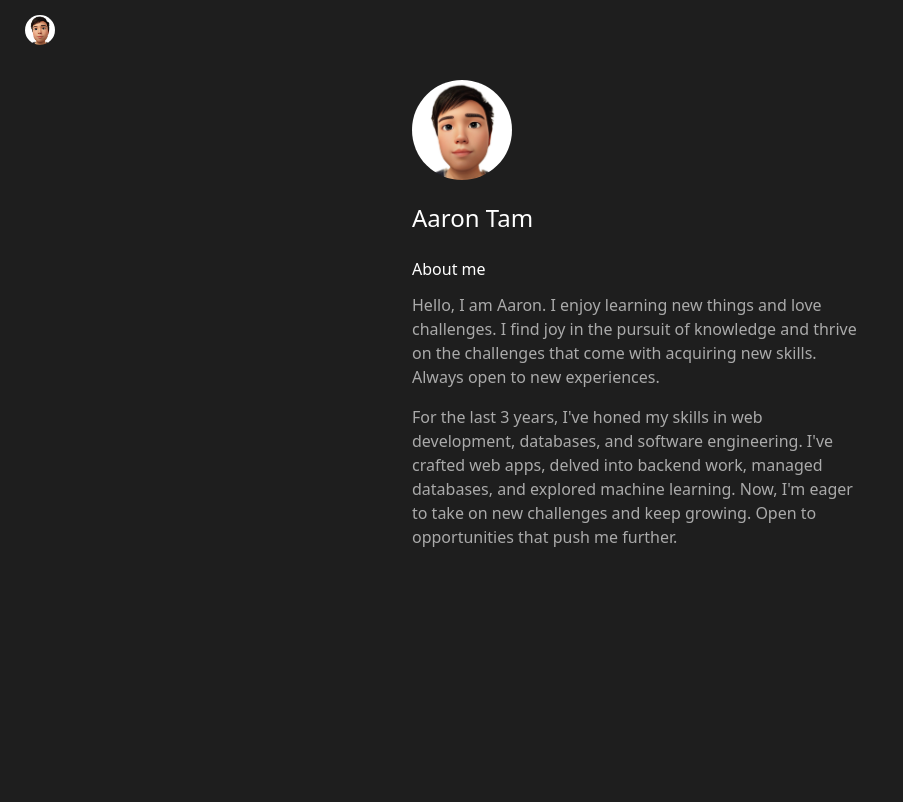
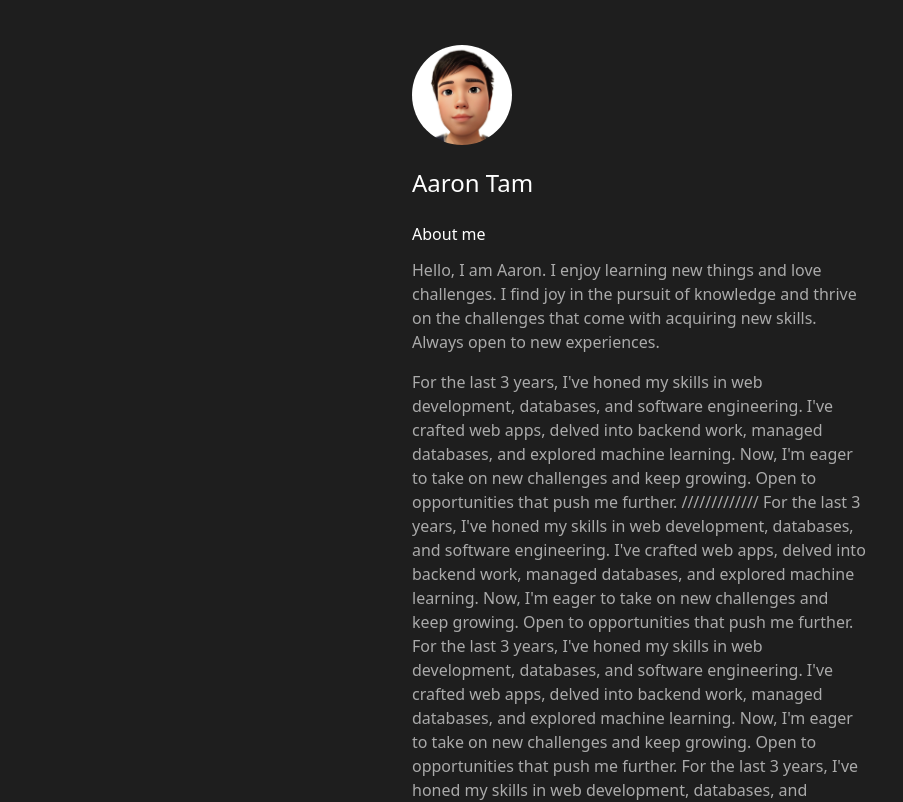
Before and after one commit to tlkaaa/aarontam, a React (Vite) app: page / in a window 1280 px wide. Shown: the top 802 px of the page, without its empty margins (0-903 px from the left). Built offline with nearby package versions, Linux system fonts and the light colour scheme.

Commit message:
logo animation

```diff
--- a/src/App.jsx
+++ b/src/App.jsx
@@ -5,7 +5,7 @@ import "./styles.css";
 function App() {
   return (
     <>
-      <Navigation />
+      {/* <Navigation /> */}
       <Content />
     </>
   );
--- a/src/Content.jsx
+++ b/src/Content.jsx
@@ -2,15 +2,49 @@ import Container from "react-bootstrap/Container";
 import Row from "react-bootstrap/Row";
 import Col from "react-bootstrap/Col";
 import "./styles.css";
+import { useEffect, useState } from "react";
 
 export default function Content() {
+  const [logoPosition, setLogoPosition] = useState("offset-0");
+  const [logoSize, setLogoSize] = useState(100);
+
+  useEffect(() => {
+    const handleScroll = () => {
+      if (window.scrollY <= 70) {
+        setLogoPosition(`offset-0`);
+        setLogoSize(100);
+      }
+      if (window.scrollY > 70) {
+        setLogoPosition(`offset-11`);
+        setLogoSize(30);
+      }
+    };
+    handleScroll();
+
+    window.addEventListener("scroll", handleScroll);
+    return () => {
+      window.removeEventListener("scroll", handleScroll);
+    };
+  }, [logoPosition]);
+
   return (
     <>
+      <Container className="logo" id="logo-container">
+        <Row>
+          <Col className={logoPosition}>
+            <img
+              src="personal_pic.JPG"
+              width={logoSize}
+              onClick={() => {
+                window.scrollTo(0, 0);
+              }}
+            />
+          </Col>
+        </Row>
+      </Container>
+
       <Container id="main-container" align="center">
         <Row className="row-cols-1">
-          <Col align="left">
-            <img src="personal_pic.JPG" width="100" id="content-logo" />
-          </Col>
           <Col className="mt-4" align="left">
             <h4>Aaron Tam</h4>
           </Col>
@@ -35,7 +69,50 @@ export default function Content() {
               databases, and software engineering. I've crafted web apps, delved
               into backend work, managed databases, and explored machine
               learning. Now, I'm eager to take on new challenges and keep
-              growing. Open to opportunities that push me further.
+              growing. Open to opportunities that push me further. /////////////
+              For the last 3 years, I've honed my skills in web development,
+              databases, and software engineering. I've crafted web apps, delved
+              into backend work, managed databases, and explored machine
+              learning. Now, I'm eager to take on new challenges and keep
+              growing. Open to opportunities that push me further. For the last
+              3 years, I've honed my skills in web development, databases, and
+              software engineering. I've crafted web apps, delved into backend
+              work, managed databases, and explored machine learning. Now, I'm
+              eager to take on new challenges and keep growing. Open to
+              opportunities that push me further. For the last 3 years, I've
+              honed my skills in web development, databases, and software
+              engineering. I've crafted web apps, delved into backend work,
+              managed databases, and explored machine learning. Now, I'm eager
+              to take on new challenges and keep growing. Open to opportunities
+              that push me further. For the last 3 years, I've honed my skills
+              in web development, databases, and software engineering. I've
+              crafted web apps, delved into backend work, managed databases, and
+              explored machine learning. Now, I'm eager to take on new
+              challenges and keep growing. Open to opportunities that push me
+              further. For the last 3 years, I've honed my skills in web
+              development, databases, and software engineering. I've crafted web
+              apps, delved into backend work, managed databases, and explored
+              machine learning. Now, I'm eager to take on new challenges and
+              keep growing. Open to opportunities that push me further. For the
+              last 3 years, I've honed my skills in web development, databases,
+              and software engineering. I've crafted web apps, delved into
+              backend work, managed databases, and explored machine learning.
+              Now, I'm eager to take on new challenges and keep growing. Open to
+              opportunities that push me further. For the last 3 years, I've
+              honed my skills in web development, databases, and software
+              engineering. I've crafted web apps, delved into backend work,
+              managed databases, and explored machine learning. Now, I'm eager
+              to take on new challenges and keep growing. Open to opportunities
+              that push me further. For the last 3 years, I've honed my skills
+              in web development, databases, and software engineering. I've
+              crafted web apps, delved into backend work, managed databases, and
+              explored machine learning. Now, I'm eager to take on new
+              challenges and keep growing. Open to opportunities that push me
+              further. For the last 3 years, I've honed my skills in web
+              development, databases, and software engineering. I've crafted web
+              apps, delved into backend work, managed databases, and explored
+              machine learning. Now, I'm eager to take on new challenges and
+              keep growing. Open to opportunities that push me further.
             </p>
           </Col>
         </Row>
--- a/src/Navigation.jsx
+++ b/src/Navigation.jsx
@@ -9,7 +9,7 @@ export default function Navigation() {
       <Container id="nav-container">
         <Nav className="me-auto">
           <Navbar.Brand>
-            <img src="personal_pic.JPG" width="30" />
+            <img src="public/personal_pic.JPG" width="30" />
           </Navbar.Brand>
           {/* <Nav.Link as="li" className="mx-3" href="#home">
             Home
--- a/src/styles.css
+++ b/src/styles.css
@@ -11,25 +11,49 @@
 }
 
 #main-container {
-    margin-top: 80px;
+
     /* justify-content: center; */
     max-width: 480px;
-}
-
-#main-container .col{
-    /* background-color: aliceblue; */
-
 }
 
 #nav-container {
     margin-left: 1%;
 }
 
-img {
+.logo img {
     border-radius: 50%;
     outline: none;
     border: none;
+    transition: 0.3s;
 }
+
+.logo img:hover{
+    cursor: pointer;
+}
+
+.logo .col, .logo .row{
+    background: transparent !important;
+    transition: 0.5s;
+}
+
+.logo .col {
+    margin-top: 1%;
+}
+
+#logo-container {
+    position: -webkit-sticky;
+    position: -moz-sticky;
+    position: -ms-sticky;
+    position: -o-sticky;
+    position: sticky;
+    top: 0;
+    max-width: 480px;
+    margin-top: 40px;
+    background: none;
+
+}
+
+
 
 p {
     color: rgb(170, 170, 170);
```
